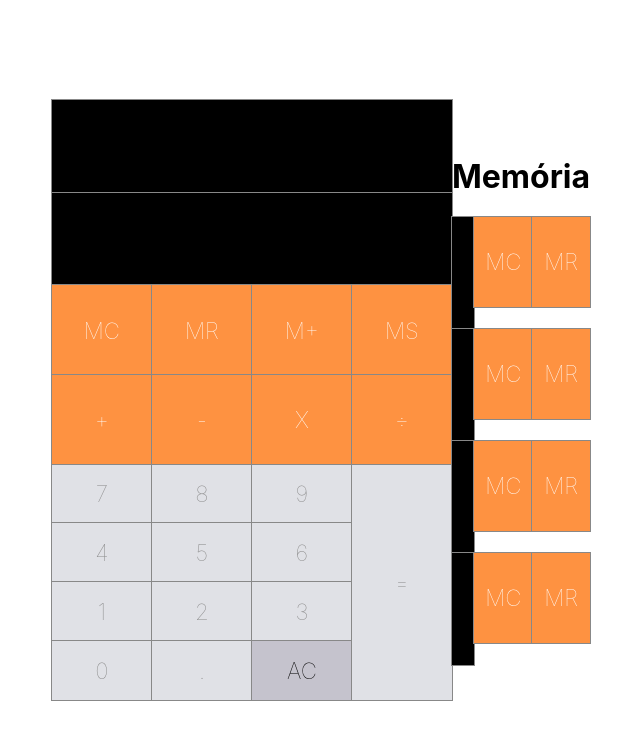
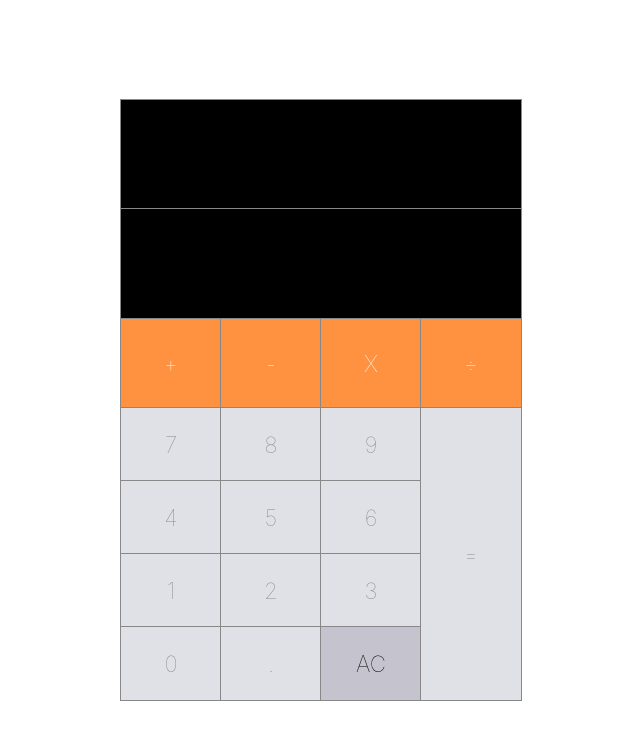
Before and after one commit to juliazanon/calculadora, a React (Create React App) app: page / in a window 1280 px wide. Shown: the top 740 px of the page, without its empty margins (319-959 px from the left). Built offline with nearby package versions, Linux system fonts and the light colour scheme.

Commit message:
Deixar apenas calculadora básica

```diff
--- a/src/App.js
+++ b/src/App.js
@@ -142,12 +142,12 @@ class App extends React.Component {
         <div className="box-calc">
           <Input input={this.state.input2}></Input>
           <Input input={this.state.input}></Input>
-          <div id="operacoes" className="linha">
+          {/* <div id="operacoes" className="linha">
             <Botao handleClick={this.acoesMemoriaGeral}> MC </Botao>
             <Botao handleClick={this.acoesMemoriaGeral}> MR </Botao>
             <Botao handleClick={this.acoesMemoriaGeral}> M+ </Botao>
             <Botao handleClick={this.acoesMemoriaGeral}> MS </Botao>
-          </div>
+          </div> */}
           <div id="operacoes" className="linha">
             <Botao handleClick={this.escreverInput}> + </Botao>
             <Botao handleClick={this.escreverInput}> - </Botao>
@@ -178,7 +178,7 @@ class App extends React.Component {
             </div>
           </div>
         </div>
-        <div className="box-memoria">
+        {/* <div className="box-memoria">
           <h1>Memória</h1>
           <div className="linha">
             <Input memoria1={this.state.memoria1} id="input-memoria"></Input>
@@ -200,7 +200,7 @@ class App extends React.Component {
             <Botao handleClick={this.acoesMemoria4}> MC </Botao>
             <Botao handleClick={this.acoesMemoria4}> MR </Botao>
           </div>
-        </div>
+        </div> */}
       </div>
     );
   }
```
